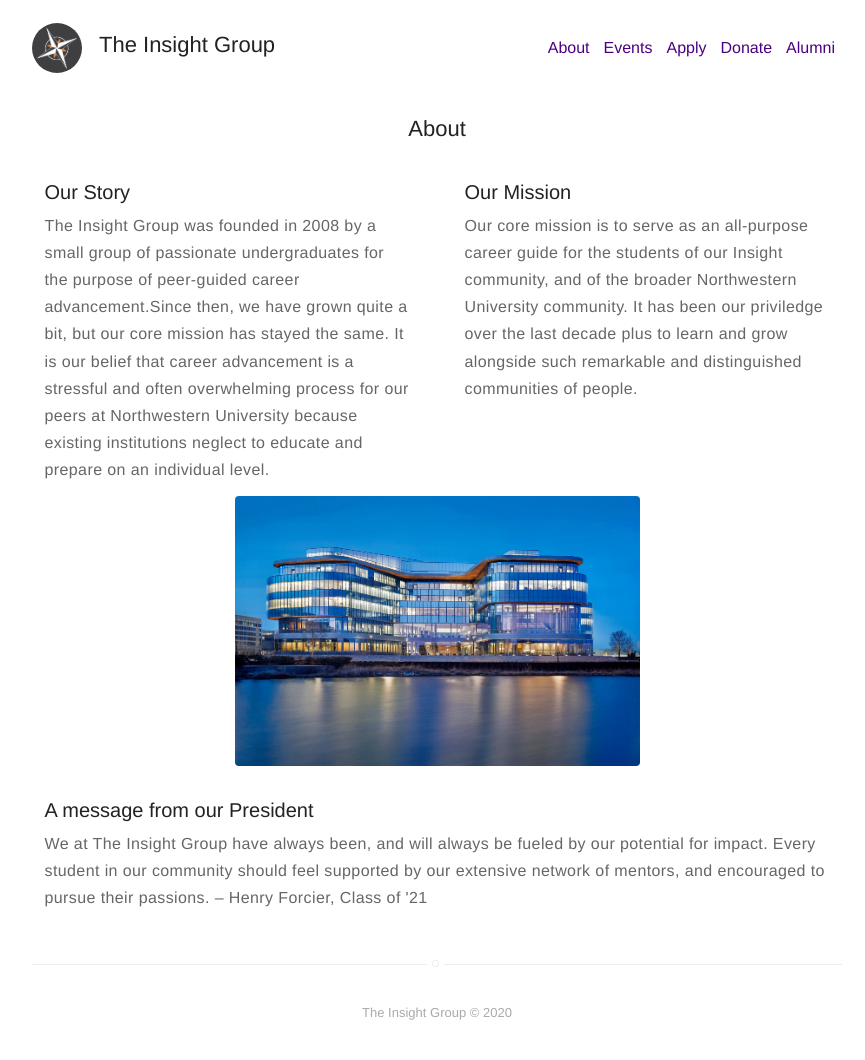
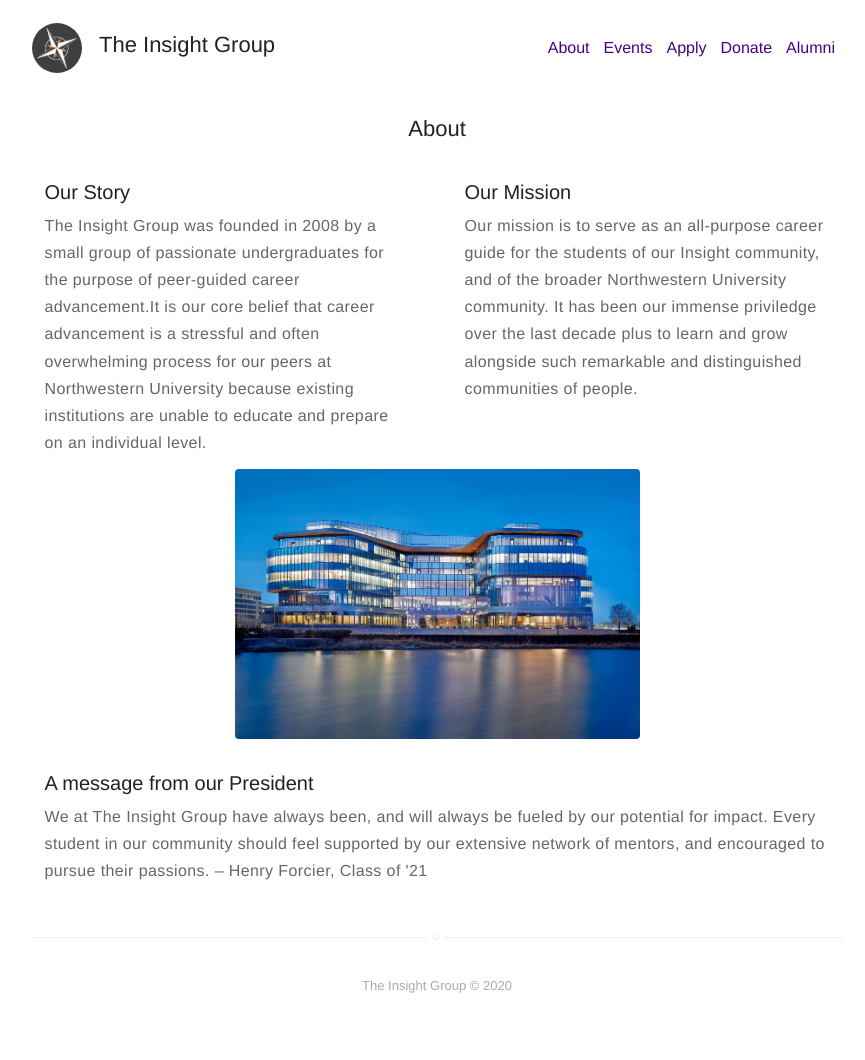
Before and after one commit to alexr17/insightgroup, a Jekyll site: the page built from about.md, in a window 1280 px wide. Shown: the whole page, without its empty margins (203-1068 px from the left). Built offline with Jekyll 4.4.1, drawn with Linux system fonts in a browser that asks for light colours; after the commit the page ends 1033 px from its top, so only the background shows below that.

Commit message:
Update _config.yml

```diff
--- a/_config.yml
+++ b/_config.yml
@@ -25,8 +25,8 @@
 # --- ABOUT ---
 about:
   history: The Insight Group was founded in 2008 by a small group of passionate undergraduates for the purpose of peer-guided career advancement.
-  now: Since then, we have grown quite a bit, but our core mission has stayed the same. It is our belief that career advancement is a stressful and often overwhelming process for our peers at Northwestern University because existing institutions neglect to educate and prepare on an individual level.
-  mission: Our core mission is to serve as an all-purpose career guide for the students of our Insight community, and of the broader Northwestern University community. It has been our priviledge over the last decade plus to learn and grow alongside such remarkable and distinguished communities of people.
+  now: It is our core belief that career advancement is a stressful and often overwhelming process for our peers at Northwestern University because existing institutions are unable to educate and prepare on an individual level.
+  mission: Our mission is to serve as an all-purpose career guide for the students of our Insight community, and of the broader Northwestern University community. It has been our immense priviledge over the last decade plus to learn and grow alongside such remarkable and distinguished communities of people.
   henry_quote: We at The Insight Group have always been, and will always be fueled by our potential for impact. Every student in our community should feel supported by our extensive network of mentors, and encouraged to pursue their passions. – Henry Forcier, Class of '21
 
 # --- EVENTS ---
```
